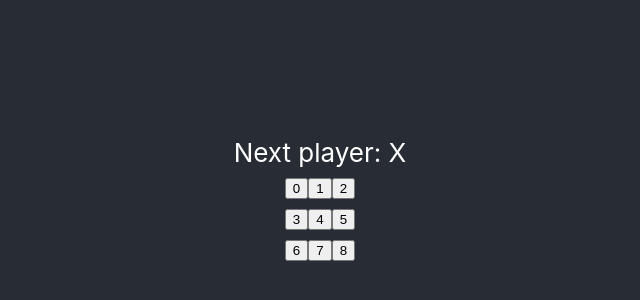
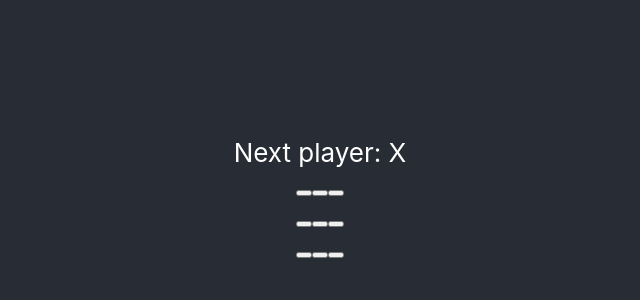
Before and after one commit to okojomoeko/react-tutorial, a React (Create React App) app: page / in a window 1280 px wide. Shown: the part 188-488 px from the top of the page, without its empty margins (320-960 px from the left). Built offline with nearby package versions, Linux system fonts and the light colour scheme.

Commit message:
Making an Interactive Component

```diff
--- a/src/components/Square.tsx
+++ b/src/components/Square.tsx
@@ -1,9 +1,11 @@
 import React from 'react'
 
 export default function Square(props: any) {
+  const [state, setState] = React.useState("");
+
   return (
-    <button className="square">
-      {props.value}
+    <button className="square" onClick={() => setState('X')}>
+      {state}
     </button>
   );
 }
```
